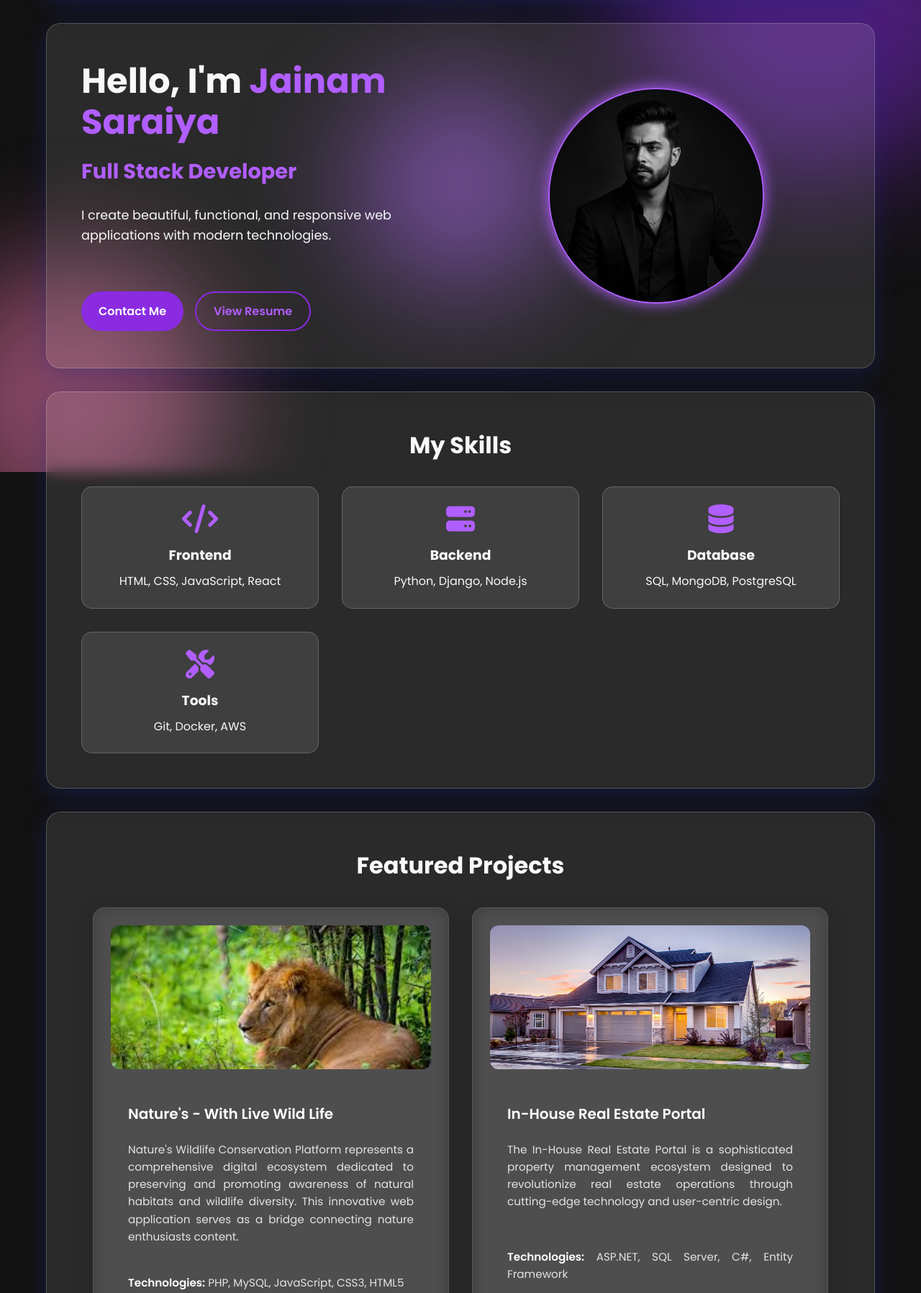
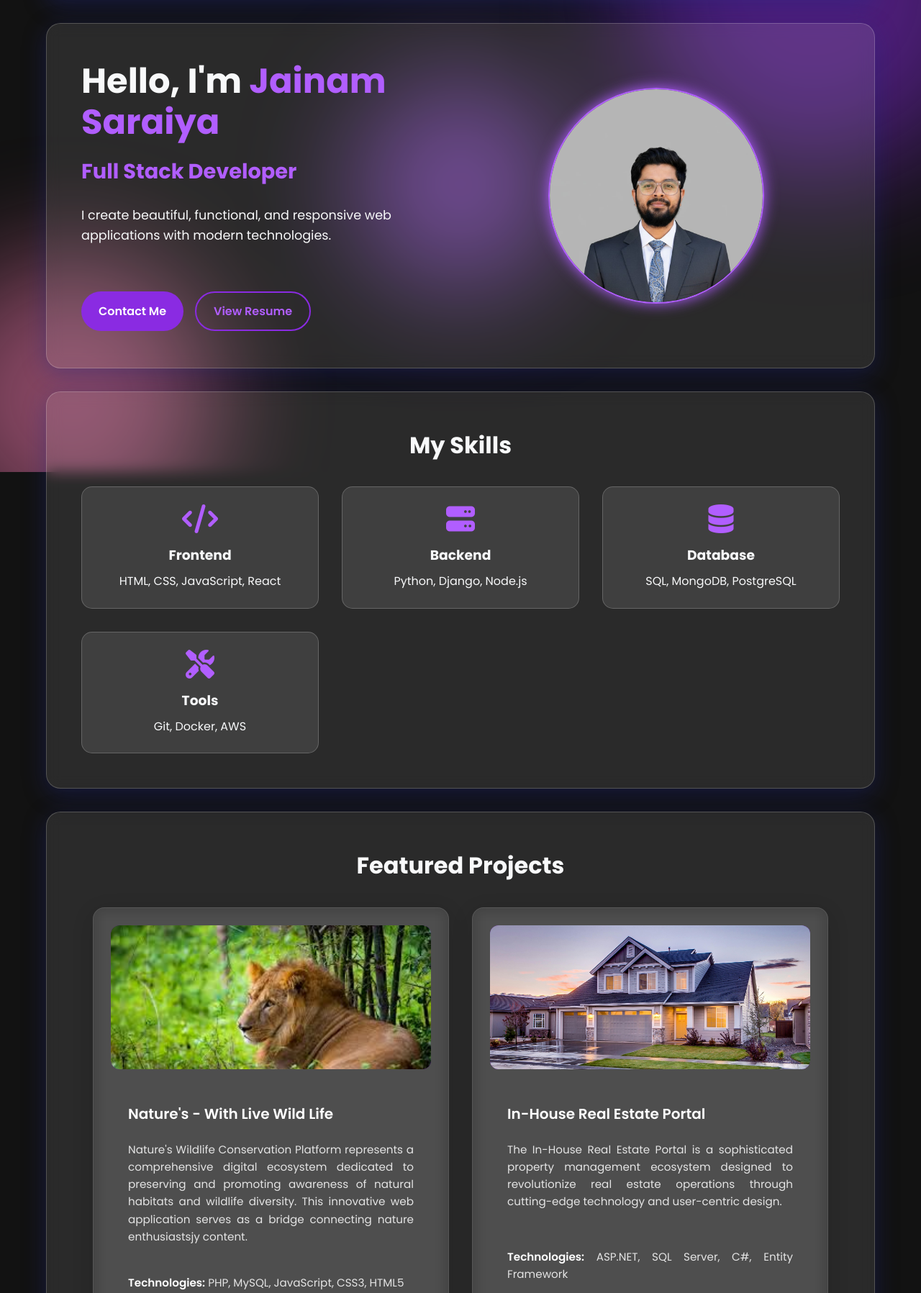
Before and after one commit to jainambharvad9/Jainam-Portfolio, a Django app: page / in a window 1280 px wide. Shown: the part 144-1941 px from the top of the page at 72% size. Run offline with Django 4.2, Linux system fonts and the light colour scheme.

Commit message:
ready for render

```diff
--- a/portfolio/templates/index.html
+++ b/portfolio/templates/index.html
@@ -221,7 +221,7 @@ Portfolio{% endblock %} {% block content %}
         Nature's Wildlife Conservation Platform represents a comprehensive
         digital ecosystem dedicated to preserving and promoting awareness of
         natural habitats and wildlife diversity. This innovative web application
-        serves as a bridge connecting nature enthusiasts content.
+        serves as a bridge connecting nature enthusiastsjy content.
       </p>
       <p><strong>Technologies:</strong> PHP, MySQL, JavaScript, CSS3, HTML5</p>
       <div class="project-links">
```
Also changed, not shown: portfolio/static/images/profile-photo.jpg.
